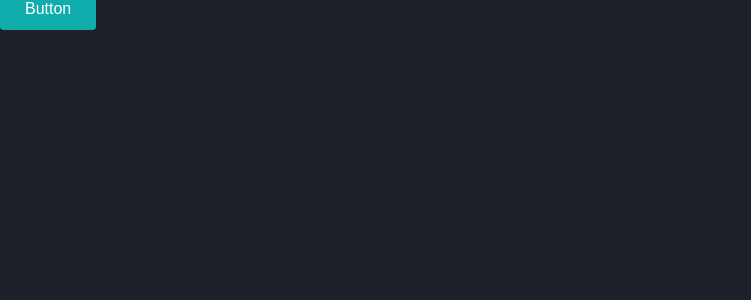
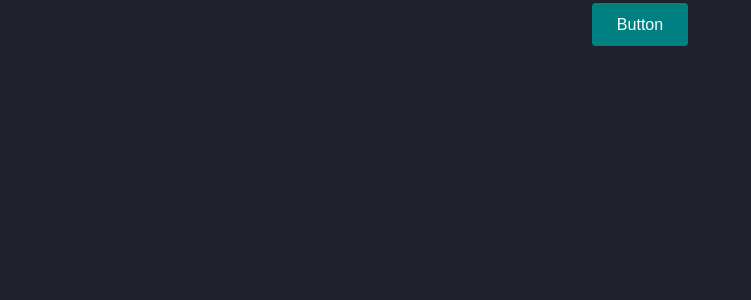
Before and after one commit to Nothile-Moyo-Git/react-router, a JavaScript app: page / in a window 1280 px wide. Shown: the top 300 px of the page, without its empty margins (0-751 px from the left). Built offline with nearby package versions, Linux system fonts and the light colour scheme.

Commit message:
Moved button to center

```diff
--- a/src/App.scss
+++ b/src/App.scss
@@ -1 +1,7 @@
 @import './styles/Shared.scss';
+
+.App{
+  padding: 1rem;
+  height: 100%;
+  text-align: center;
+}
```
